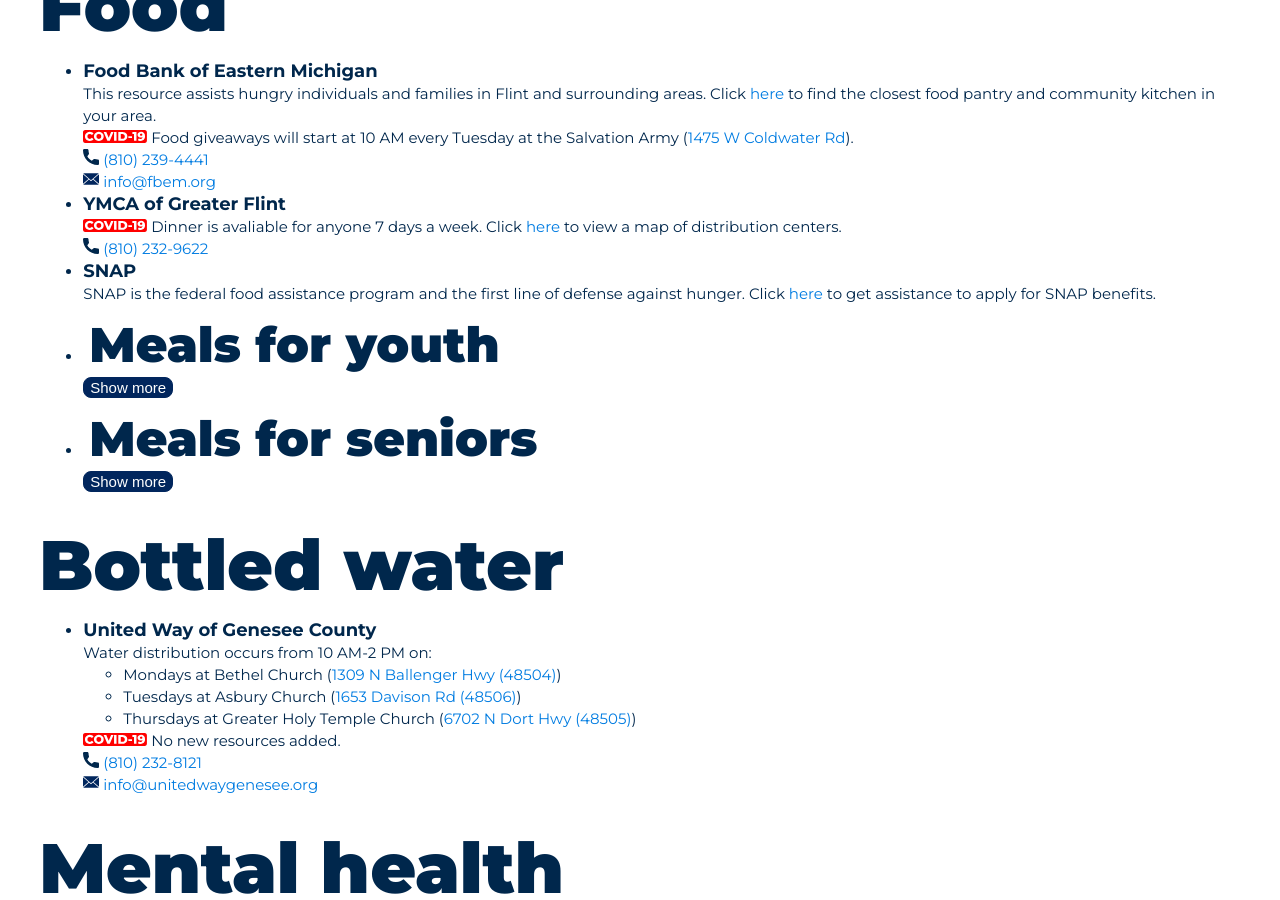
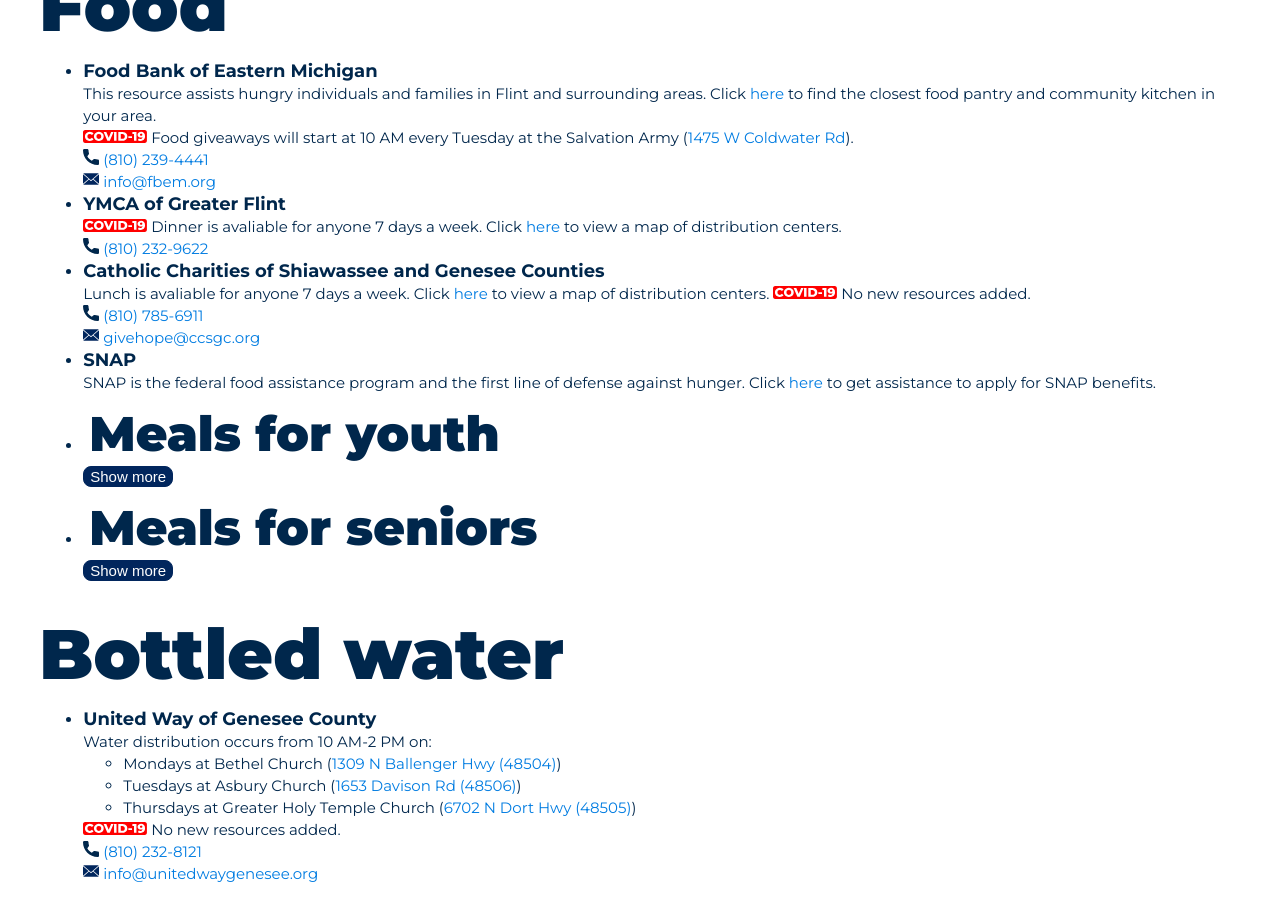
Before and after one commit to umichfjp/umichfjp.github.io, a Jekyll site: the page built from pages/resources.html, in a window 1280 px wide and 900 px high, scrolled down 639 px. Built offline with Jekyll 4.4.1, drawn with Linux system fonts in a browser that asks for light colours.

Commit message:
Update resources.html

```diff
--- a/pages/resources.html
+++ b/pages/resources.html
@@ -53,13 +53,18 @@ title: Flint Justice Partnership Official Website
             <br /><img src="https://umichfjp.github.io/assets/icons/phone.svg" alt="Phone" style="width:16px;"> <a href="tel:+1810-239-4441">(810) 239-4441</a>
             <br /><img src="https://umichfjp.github.io/assets/icons/mail.svg" alt="Mail" style="width:16px;"> <a href="mailto:info@fbem.org">info@fbem.org</a>
           </li>
-
           <li>
             <b><big>YMCA of Greater Flint</big></b>
             <br /><img src="https://umichfjp.github.io/assets/icons/covid.svg" alt="covid-19" style="width:64px;"> Dinner is avaliable for anyone 7 days a week. Click <a href="https://drive.google.com/open?id=13IY2ALfG9rffEzV1cBpDM1ZHqFGodBxM&usp=sharing" target="_blank">here</a> to view a map of distribution centers.
             <br /><img src="https://umichfjp.github.io/assets/icons/phone.svg" alt="Phone" style="width:16px;"> <a href="tel:+1810-232-9622">(810) 232-9622</a>
           </li>
-
+          <li>
+            <b><big>Catholic Charities of Shiawassee and Genesee Counties</big></b>
+            <br />Lunch is avaliable for anyone 7 days a week. Click <a href="https://drive.google.com/open?id=13IY2ALfG9rffEzV1cBpDM1ZHqFGodBxM&usp=sharing" target="_blank">here</a> to view a map of distribution centers.
+            <img src="https://umichfjp.github.io/assets/icons/covid.svg" alt="covid-19" style="width:64px;"> No new resources added.
+            <br /><img src="https://umichfjp.github.io/assets/icons/phone.svg" alt="Phone" style="width:16px;"> <a href="tel:+1810-785-6911">(810) 785-6911</a>
+            <br /><img src="https://umichfjp.github.io/assets/icons/mail.svg" alt="Mail" style="width:16px;"> <a href="mailto:givehope@ccsgc.org">givehope@ccsgc.org</a>
+          </li>
           <li>
             <b><big>SNAP</big></b>
             <br />SNAP is the federal food assistance program and the first line of defense against hunger. Click <a href="https://secure.feedingamerica.org/site/SPageServer?pagename=GSNAP_Survey&s_src=X17YFLINT&s_subsrc=%7bdevice%7d&s_keyword=%7bkeyword%7d" target="_blank">here</a> to get assistance to apply for SNAP benefits.
```
